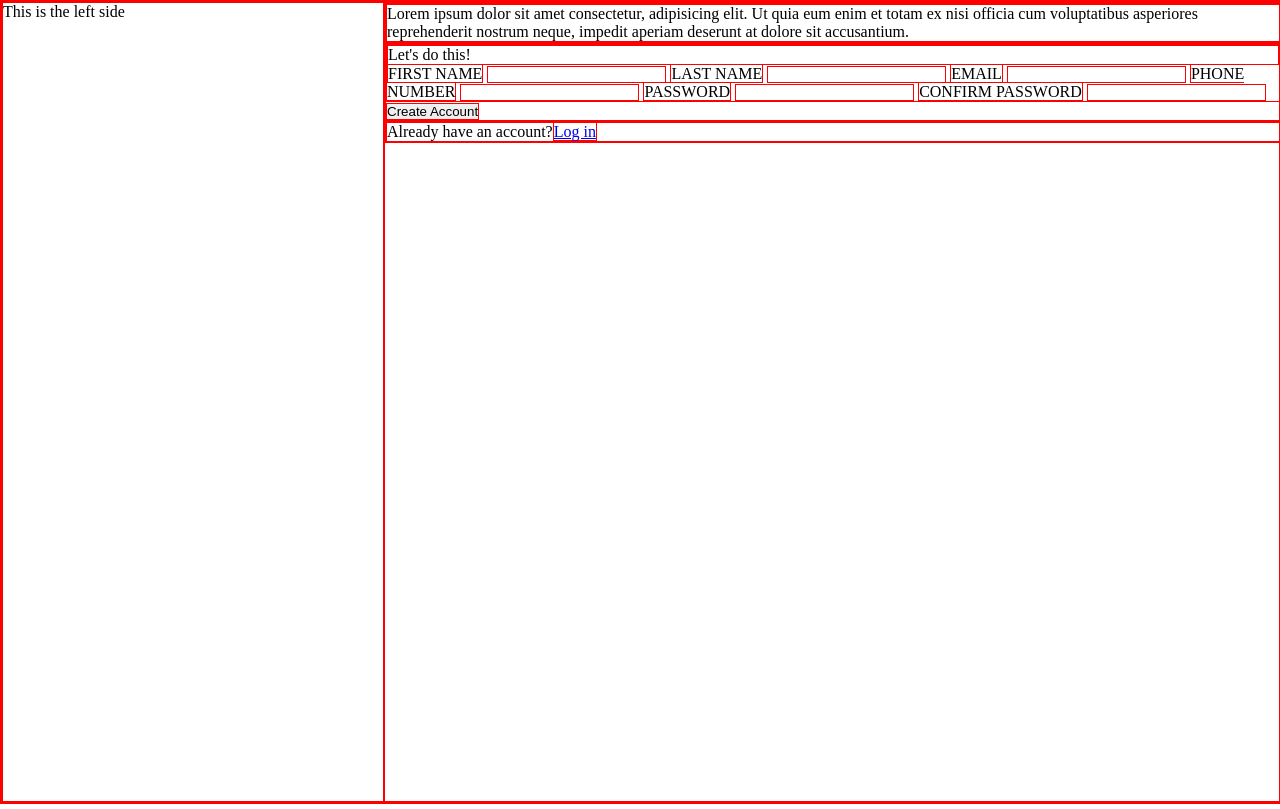
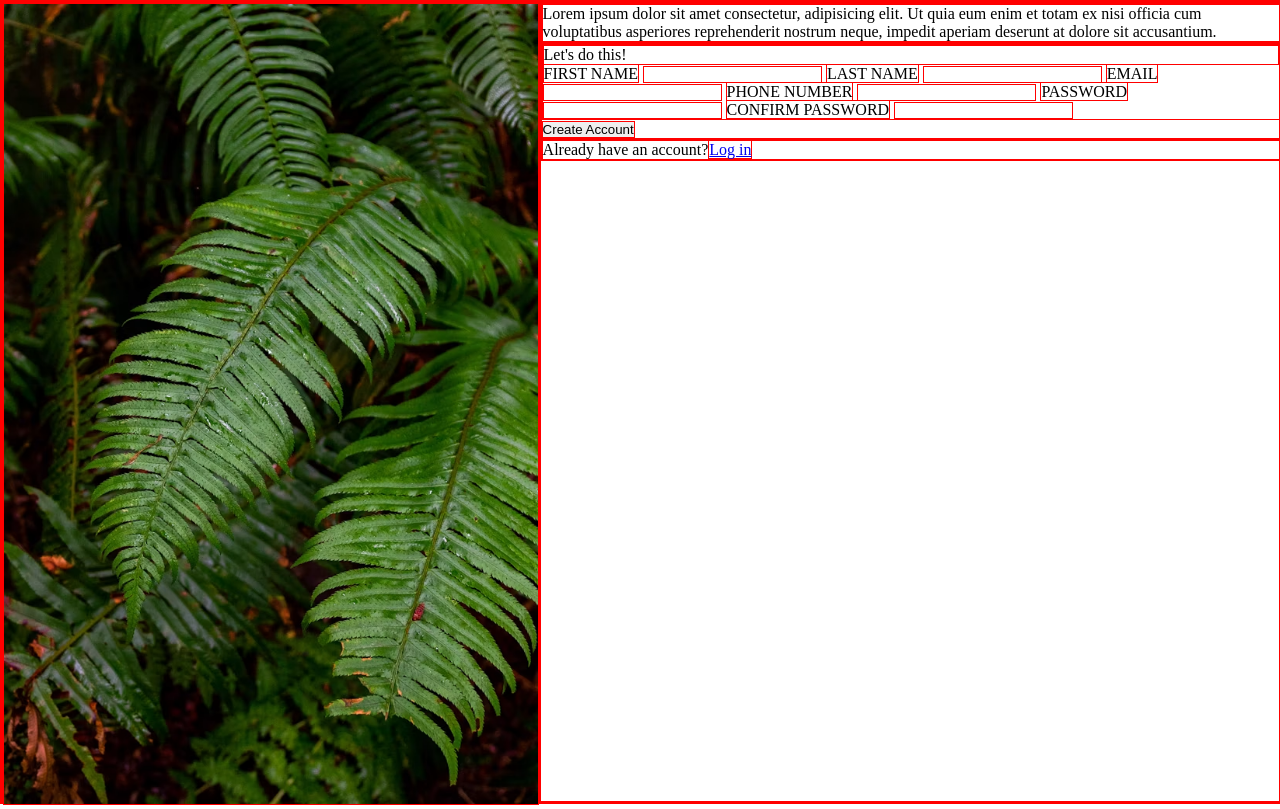
Before and after one commit to Al-Brocoy/top_repo_al_wsl, a plain HTML site: page index.html in a window 1280 px wide. Drawn offline with Linux system fonts and the light colour scheme.

Commit message:
Add left-side bg

```diff
--- a/index.html
+++ b/index.html
@@ -8,7 +8,8 @@
 </head>
 <body>
     <div class="left-side">
-        This is the left side
+
+        <img src="img_src/leaf_bg.avif" alt="" id="leaf-bg">
     </div>
     <div class="right-side">
         <div class="hero">
--- a/style.css
+++ b/style.css
@@ -18,3 +18,7 @@ body {
 .right-side  {
     width: 70vw;
 }
+
+#leaf-bg {
+    height: 100vh;
+}
```
